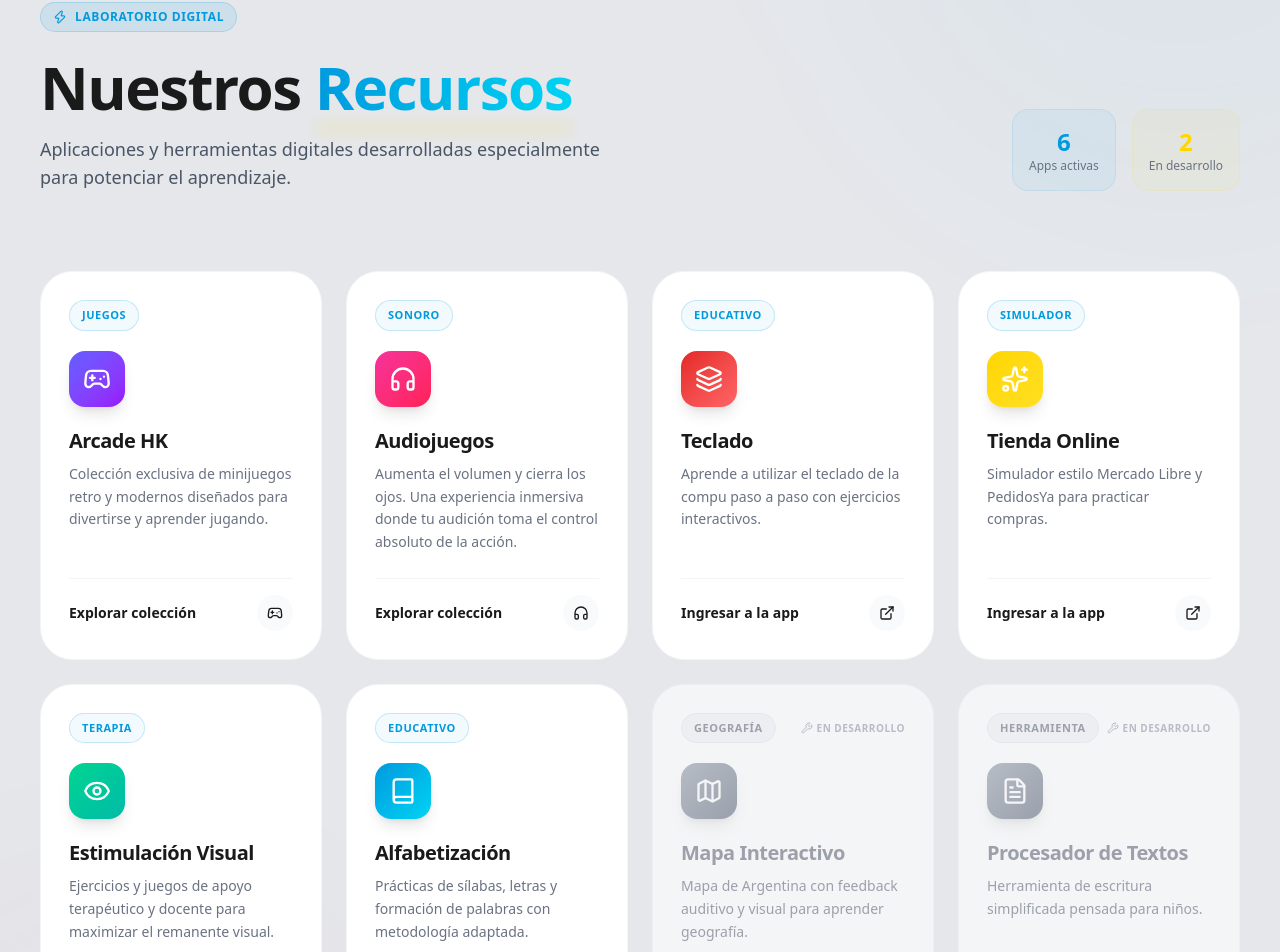
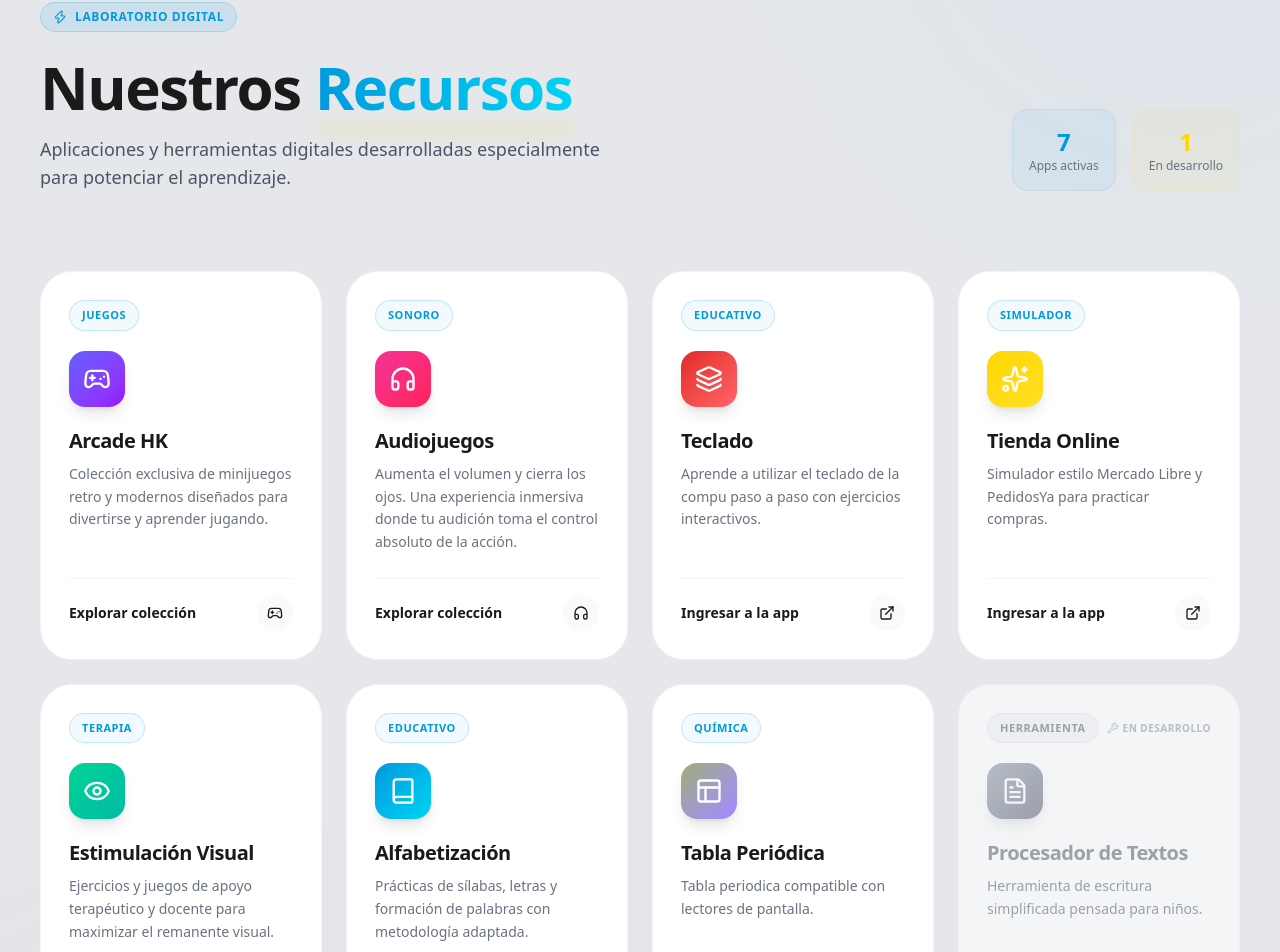
Before and after one commit to DanteBasilici/portalhelenkeller, a Next.js app: page / in a window 1280 px wide. Shown: the part 2520-3472 px from the top of the page. Built offline with nearby package versions, Linux system fonts and the light colour scheme.

Commit message:
Add Table Periodic

```diff
--- a/src/components/Recursos.tsx
+++ b/src/components/Recursos.tsx
@@ -131,15 +131,15 @@ const apps =[
     borderGlow: "hover:border-blue-500/30"
   },
   {
-    title: "Mapa Interactivo",
-    desc: "Mapa de Argentina con feedback auditivo y visual para aprender geografía.",
-    link: "#",
-    tag: "Geografía",
-    status: "dev",
-    color: "from-gray-400 to-gray-500",
-    icon: Map,
-    bgGlow: "bg-gray-500/10",
-    borderGlow: "hover:border-gray-500/30"
+    title: "Tabla Periódica",
+    desc: "Tabla periodica compatible con lectores de pantalla.",
+    link: "https://tablaperiodicahk.vercel.app/",
+    tag: "Química",
+    status: "active",
+    color: "from-[#9FAC75] to-violet-400",
+    icon: Layout,
+    bgGlow: "bg-violet-500/10",
+    borderGlow: "hover:border-violet-700/30"
   },
   {
     title: "Procesador de Textos",
```
